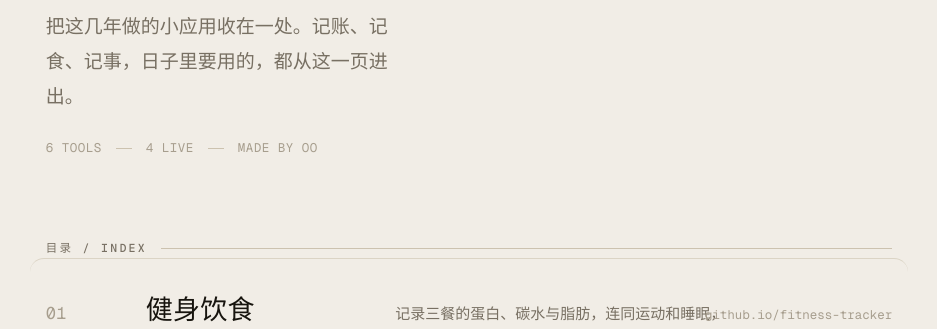
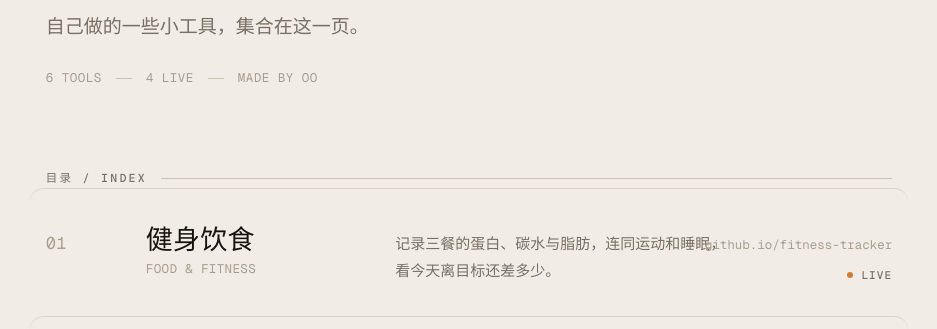
Before and after one commit to syanaooooooo/homepage, a plain HTML site: page index.html in a window 1280 px wide. Shown: the part 408-737 px from the top of the page, without its empty margins (171-1108 px from the left). Drawn offline with nearby package versions, Linux system fonts and the light colour scheme.

Commit message:
copy: 开场白改朴素，去掉文艺腔
Co-Authored-By: Claude Opus 4.8 <noreply@anthropic.com>

```diff
--- a/index.html
+++ b/index.html
@@ -117,7 +117,7 @@
         <span class="sub-lat">the studio</span>
         <span class="title-rule"></span>
       </div>
-      <p class="lede anim" style="animation-delay:.22s">把这几年做的小应用收在一处。记账、记食、记事，日子里要用的，都从这一页进出。</p>
+      <p class="lede anim" style="animation-delay:.22s">自己做的一些小工具，集合在这一页。</p>
       <div class="meta anim" style="animation-delay:.3s"><span>6 TOOLS</span><span class="sep"></span><span>4 LIVE</span><span class="sep"></span><span>MADE BY OO</span></div>
     </header>
 
```
